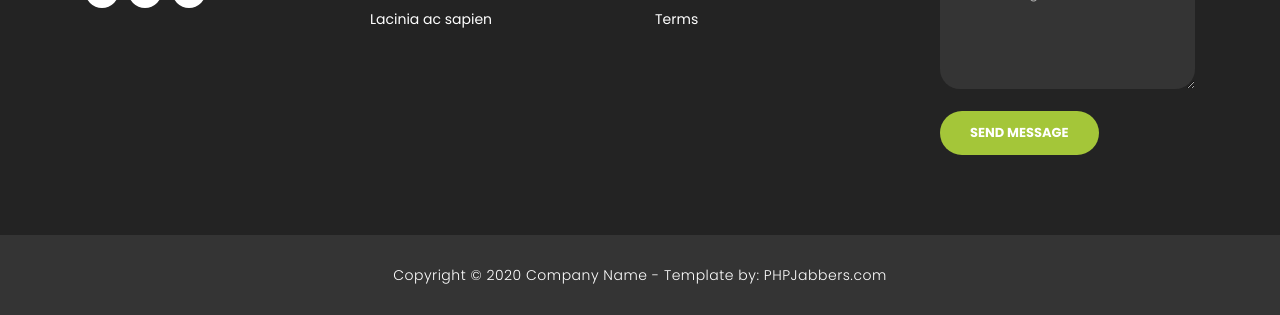
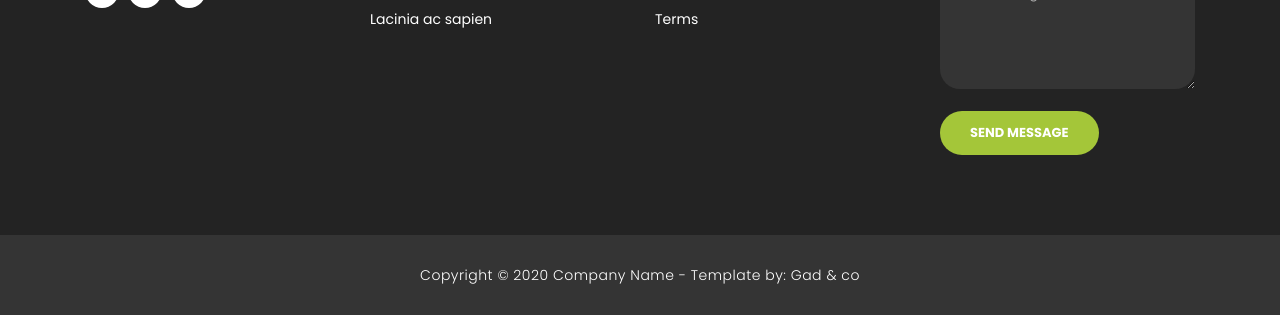
Before and after one commit to Young-r-e-n/carhire, a plain HTML site: page offers.html in a window 1280 px wide. Shown: the part 2265-2580 px from the top of the page. Drawn offline with Linux system fonts and the light colour scheme.

Commit message:
first title change

```diff
--- a/offers.html
+++ b/offers.html
@@ -9,7 +9,7 @@
     <meta name="author" content="">
     <link href="https://fonts.googleapis.com/css?family=Poppins:100,200,300,400,500,600,700,800,900&display=swap" rel="stylesheet">
 
-    <title>PHPJabbers.com | Free Car Rental Website Template</title>
+    <title>Car hire website</title>
 
     <!-- Bootstrap core CSS -->
     <link href="vendor/bootstrap/css/bootstrap.min.css" rel="stylesheet">
@@ -306,7 +306,7 @@
           <div class="col-md-12">
             <p>
                 Copyright © 2020 Company Name
-                - Template by: <a href="https://www.phpjabbers.com/">PHPJabbers.com</a>
+                - Template by: <a href="https://www.Gad & co/">Gad & co</a>
             </p>
           </div>
         </div>
```
